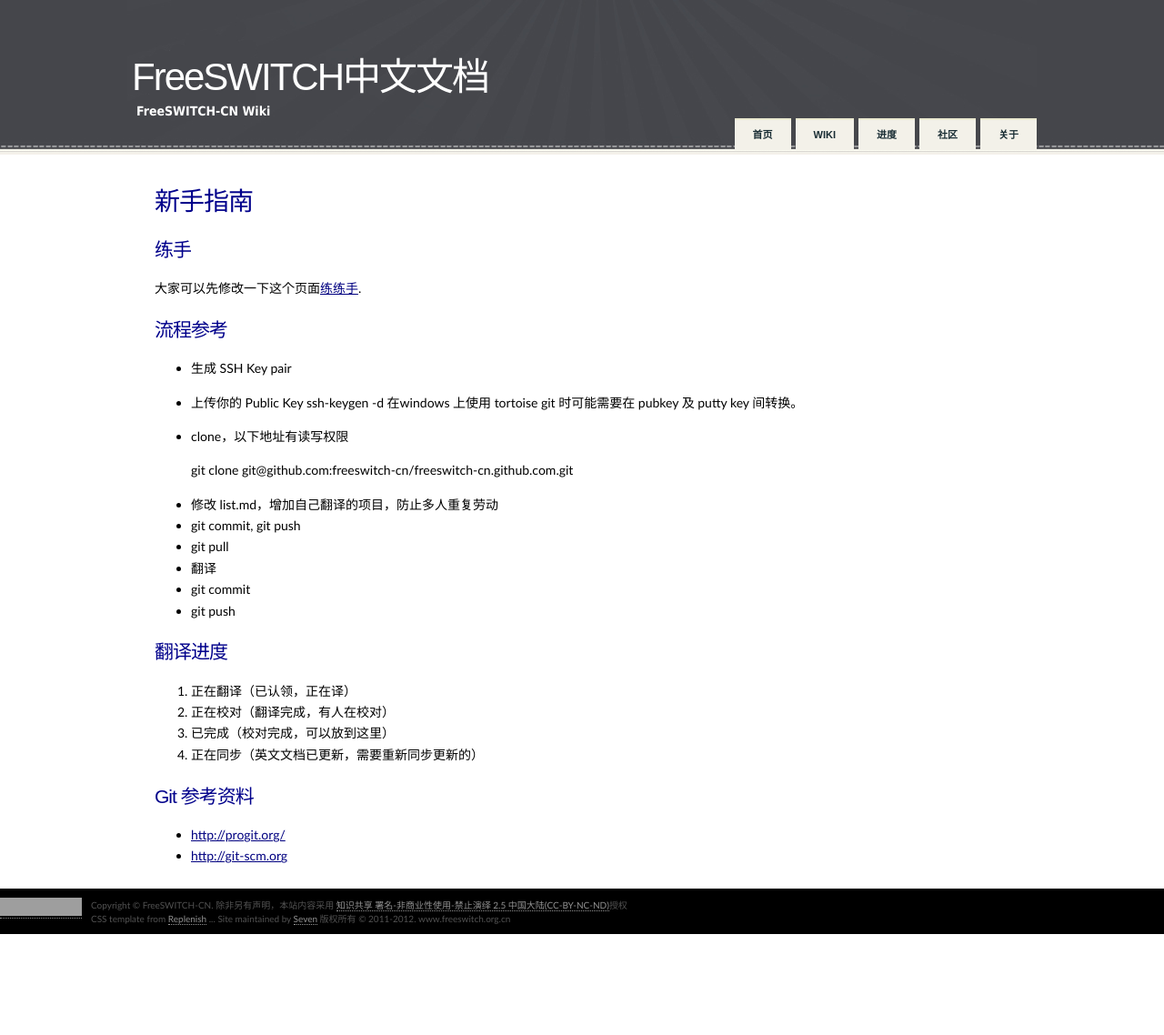
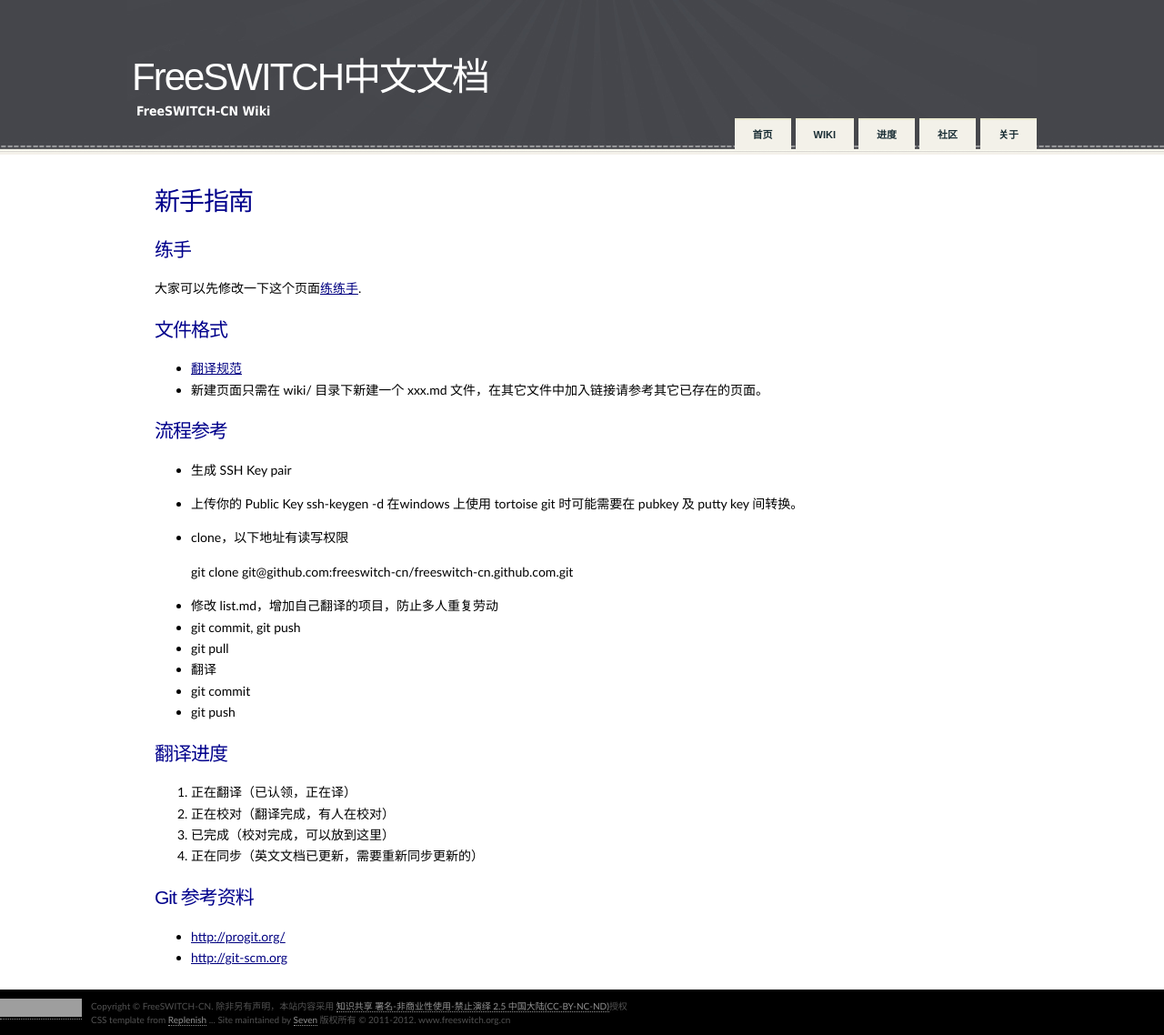
Before and after one commit to freeswitch-cn/freeswitch-cn.github.com, a Jekyll site: the page built from wiki/New_User_s_guide.md, in a window 1280 px wide. Shown: the whole page at 91% size. Built offline with Jekyll 4.4.1, drawn with Linux system fonts in a browser that asks for light colours; Markdown is read by kramdown in place of the engine named in the settings; before the commit the page ends 1027 px from its top, so only the background shows below that; grey boxes are pictures that could not be loaded.

Commit message:
add file format guide

```diff
--- a/wiki/New_User_s_guide.md
+++ b/wiki/New_User_s_guide.md
@@ -8,6 +8,11 @@ title: 新手指南
 ## 练手
 
 大家可以先修改一下这个页面[练练手](/wiki/New_User_s_excersice.html).
+
+## 文件格式
+
+* [翻译规范](http://www.freeswitch.org.cn/blog/past/2009/11/22/guan-yu-freeswitchwen-dang-fan-yi-de-yi-jian/)
+* 新建页面只需在 wiki/ 目录下新建一个 xxx.md 文件，在其它文件中加入链接请参考其它已存在的页面。
 
 ## 流程参考
 
```
